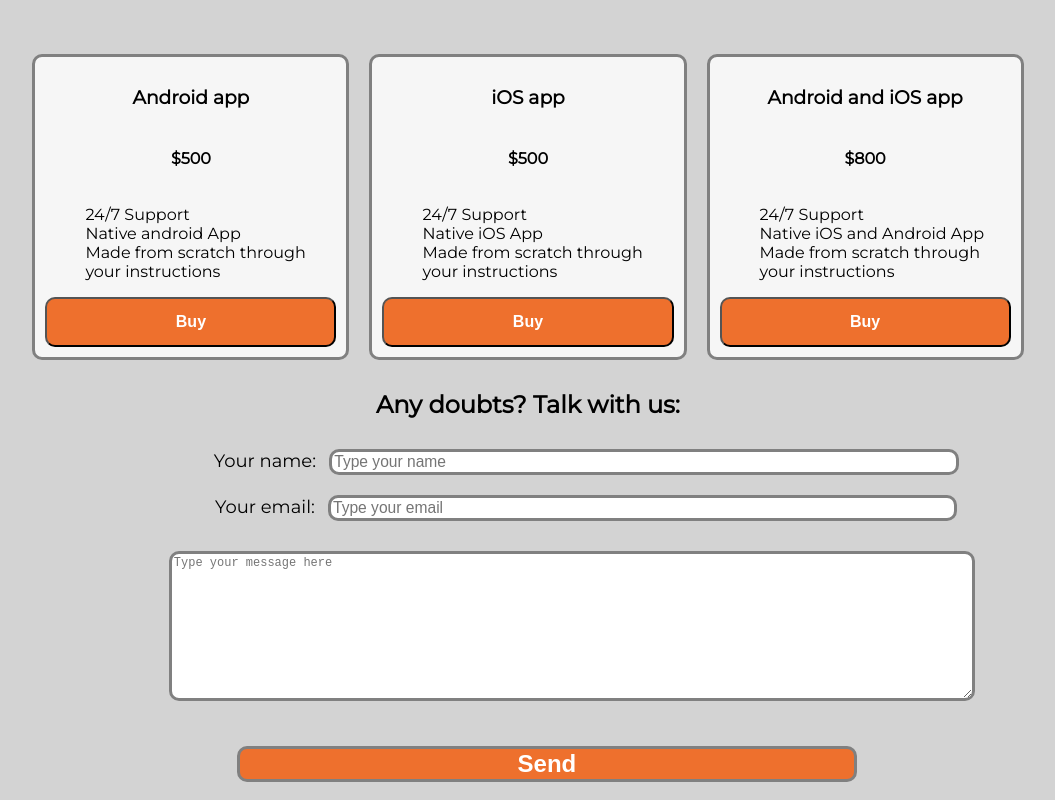
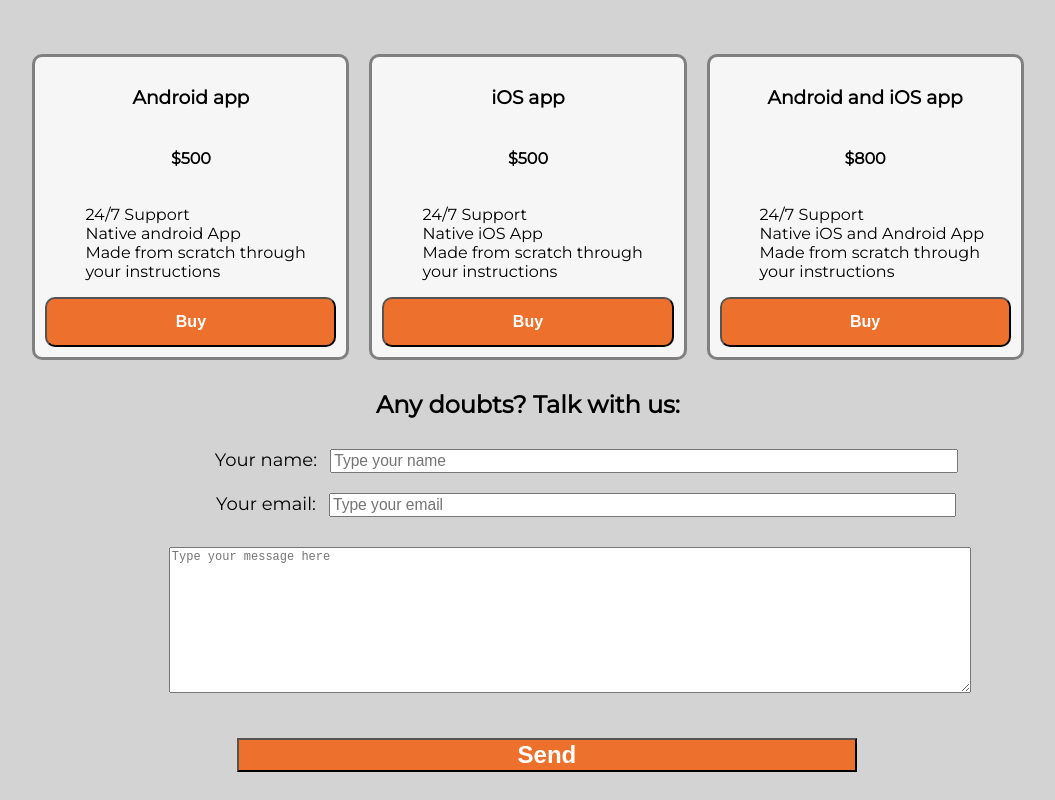
Before and after one commit to marcelofinamorvieira/landing-page, a plain HTML site: page index.html in a window 1280 px wide. Shown: the part 1262-2062 px from the top of the page, without its empty margins (112-1167 px from the left). Drawn offline with Linux system fonts and the light colour scheme.

Commit message:
Update main.css

```diff
--- a/main.css
+++ b/main.css
@@ -125,11 +125,8 @@ input {
   width: 70%;
   font-size: 1.3em;
   margin: 10px;
-  border: solid gray;
-  border-radius: 10px;
 }
 #send {
-  border: solid gray;
   width: 40%;
 }
 #form-title {
@@ -142,6 +139,4 @@ textarea {
   font-size: 1em;
   width: 90%;
   margin: 20px;
-  border: solid gray;
-  border-radius: 10px;
 }
```
